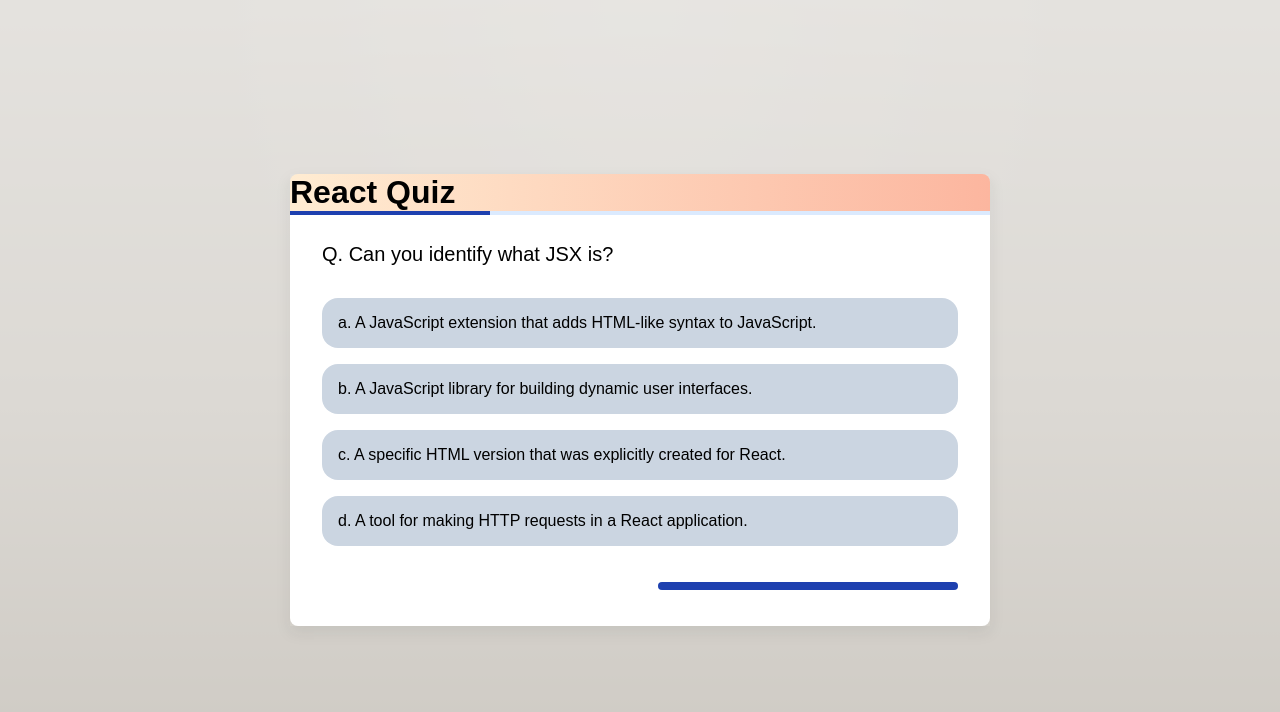
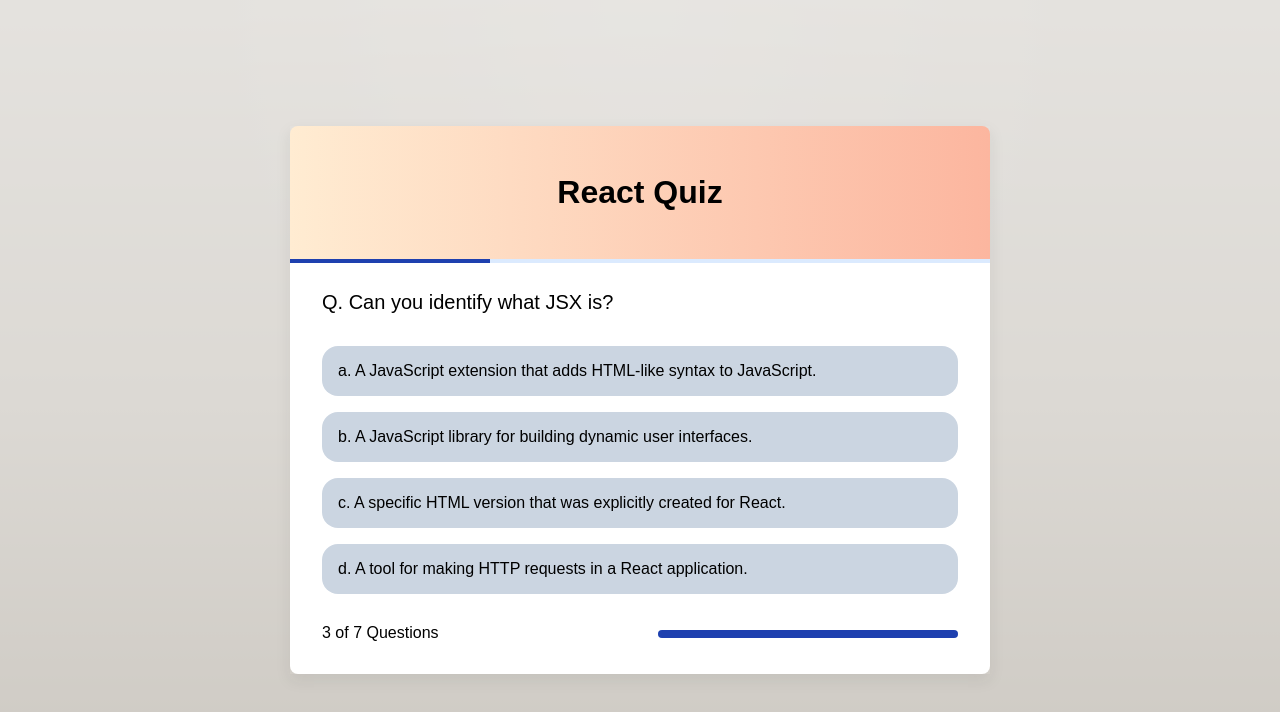
Before and after one commit to sample-react-projects/quiz-app, a React (Vite) app: page / in a window 1280 px wide. Shown: the top 712 px of the page. Built offline with nearby package versions, Linux system fonts and the light colour scheme.

Commit message:
Add written progress

```diff
--- a/src/components/quiz/Quiz.tsx
+++ b/src/components/quiz/Quiz.tsx
@@ -10,11 +10,14 @@
   return (
     <div className={styles.quiz}>
       <div className={styles.quiz__header}>
-        <h1>React Quiz</h1>
+        <h1 className={styles["quiz__header-title"]}>React Quiz</h1>
         <progress value={currentQuestionIndex} max={totalQuestions}></progress>
       </div>
       <div className={styles.quiz__question}>
         <QuestionRenderer question={currentQuestion}></QuestionRenderer>
+      </div>
+      <div className={styles.quiz__status}>
+        {currentQuestionIndex + 1} of {totalQuestions} Questions
       </div>
     </div>
   );
```
